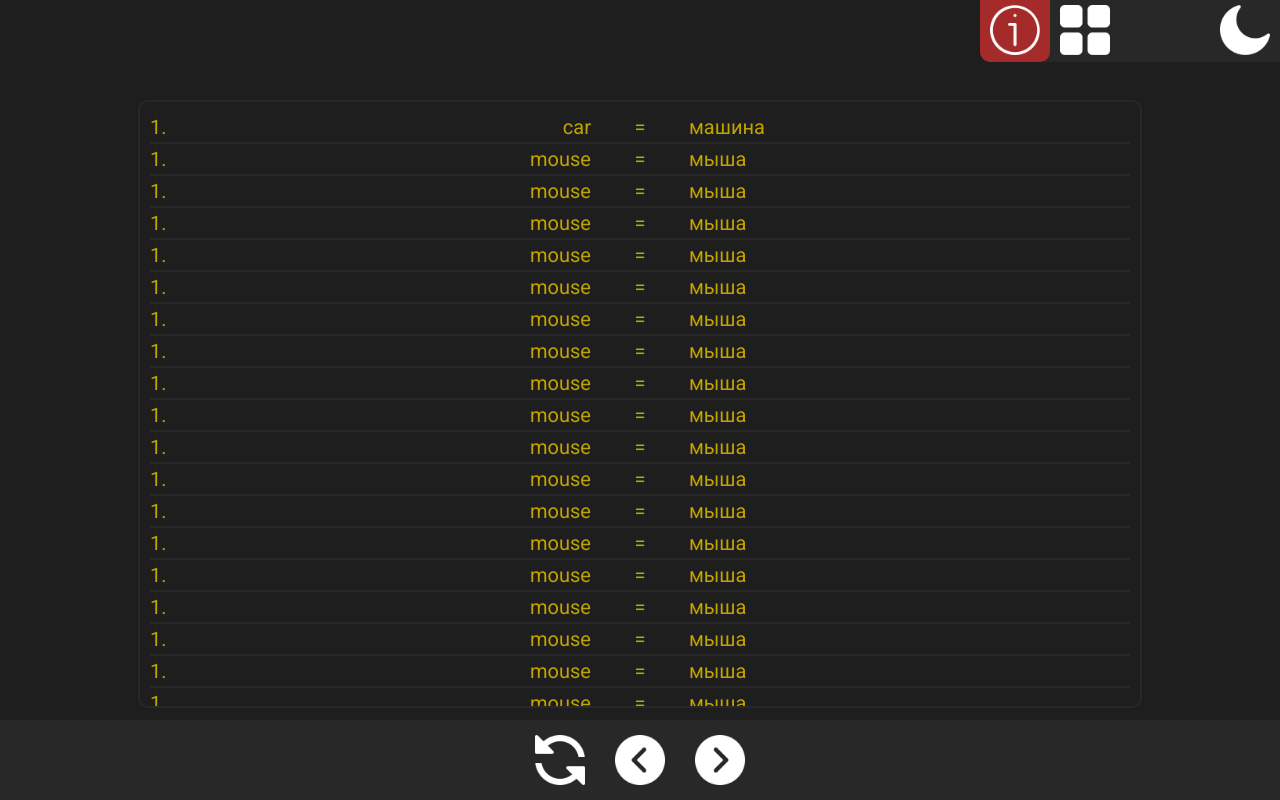
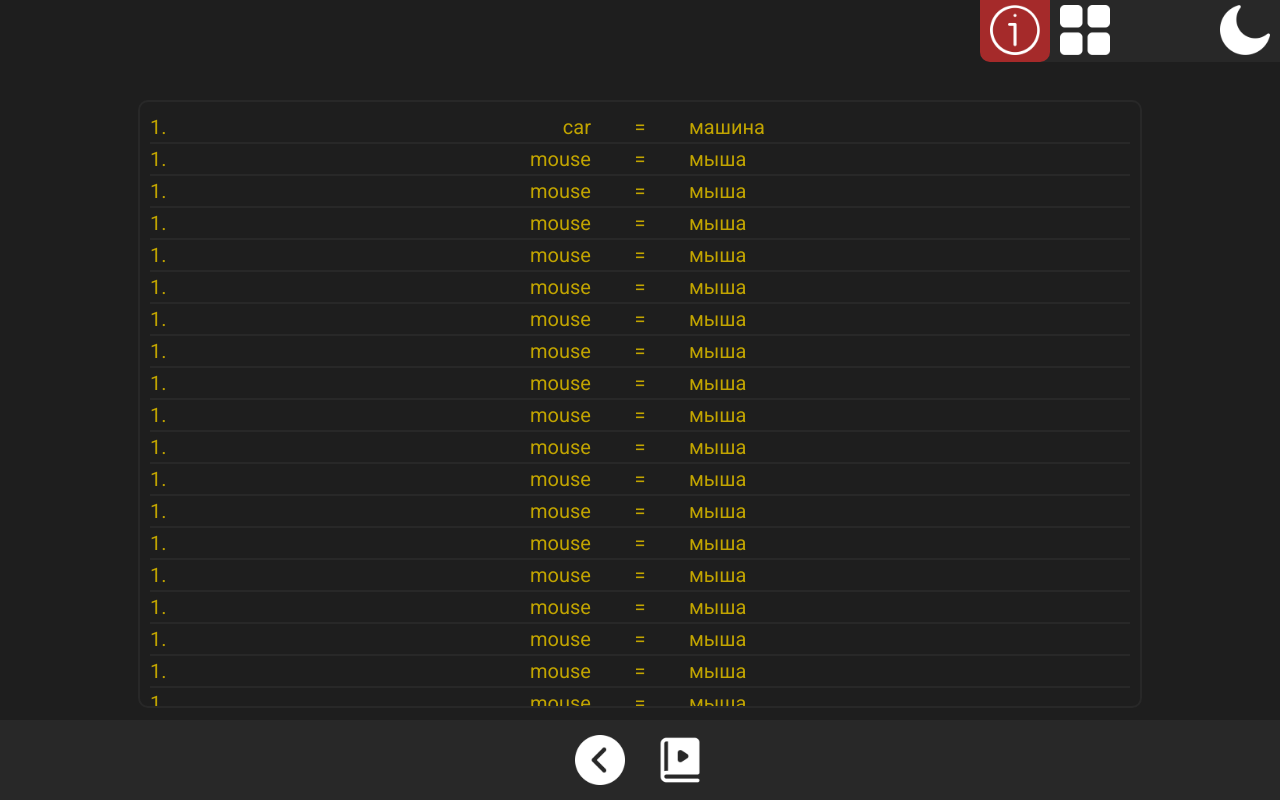
Before and after one commit to alexey-sevastynov/study-english, a React (Create React App) app: page / in a window 1280 px wide. Built offline with nearby package versions, Linux system fonts and the light colour scheme.

Commit message:
added components "footerCheck"

```diff
--- a/src/App.js
+++ b/src/App.js
@@ -8,6 +8,7 @@ import Footer from "./components/footer/Footer";
 import AddWords from "./components/addWords/AddWorks";
 import FooterMain from "./components/footer/FooterMain";
 import CreatedWords from "./components/checkWords/CheckWords";
+import FooterCheck from "./components/footer/FooterCheck";
 
 class App extends React.Component {
   render() {
@@ -22,7 +23,8 @@ class App extends React.Component {
         </div>
 
         {/* <Footer /> */}
-        <FooterMain />
+        {/* <FooterMain /> */}
+        <FooterCheck />
       </div>
     );
   }
--- /dev/null
+++ b/src/components/footer/FooterCheck.jsx
@@ -0,0 +1,28 @@
+import React, { Component } from "react";
+import "./footer.css";
+
+import back from "./icon/back.png";
+import backDark from "./icon/backDark.png";
+import game from "./icon/game.png";
+import gameDark from "./icon/gameDark.png";
+
+export default class FooterCheck extends Component {
+  render() {
+    return (
+      <div className="footer">
+        <div className="footer_container">
+          <div className="footer_item">
+            {/* <img src={back} width={50} height={50} alt="icon"></img> */}
+            <img src={backDark} width={50} height={50} alt="icon"></img>
+            <span className="tooltiptext">back</span>
+          </div>
+          <div className="footer_item">
+            {/* <img src={game} width={50} height={50} alt="icon"></img> */}
+            <img src={gameDark} width={50} height={50} alt="icon"></img>
+            <span className="tooltiptext">study!</span>
+          </div>
+        </div>
+      </div>
+    );
+  }
+}
--- a/src/components/footer/FooterMain.jsx
+++ b/src/components/footer/FooterMain.jsx
@@ -16,7 +16,7 @@ export default class FooterMain extends Component {
           <div className="footer_item">
             {/* <img src={reverse} width={50} height={50} alt="icon"></img> */}
             <img src={reverseDark} width={50} height={50} alt="icon"></img>
-            <span className="tooltiptext">back</span>
+            <span className="tooltiptext">reverse</span>
           </div>
           <div className="footer_item">
             {/* <img src={back} width={50} height={50} alt="icon"></img> */}
@@ -26,7 +26,7 @@ export default class FooterMain extends Component {
           <div className="footer_item">
             {/* <img src={further} width={50} height={50} alt="icon"></img> */}
             <img src={furtherDark} width={50} height={50} alt="icon"></img>
-            <span className="tooltiptext">back</span>
+            <span className="tooltiptext">next</span>
           </div>
         </div>
       </div>
```
Also changed, not shown: src/components/footer/icon/game.png (added), src/components/footer/icon/gameDark.png (added).
